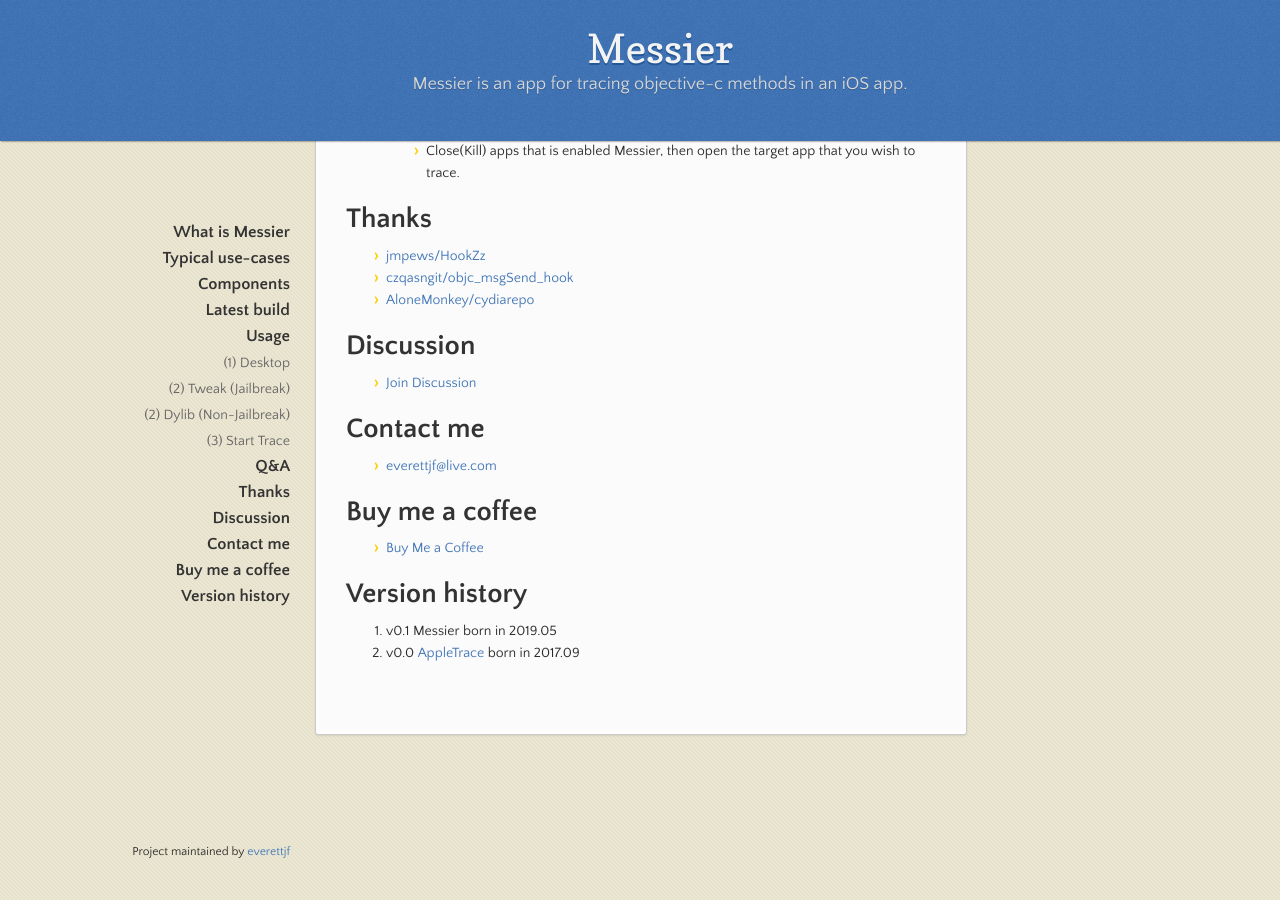
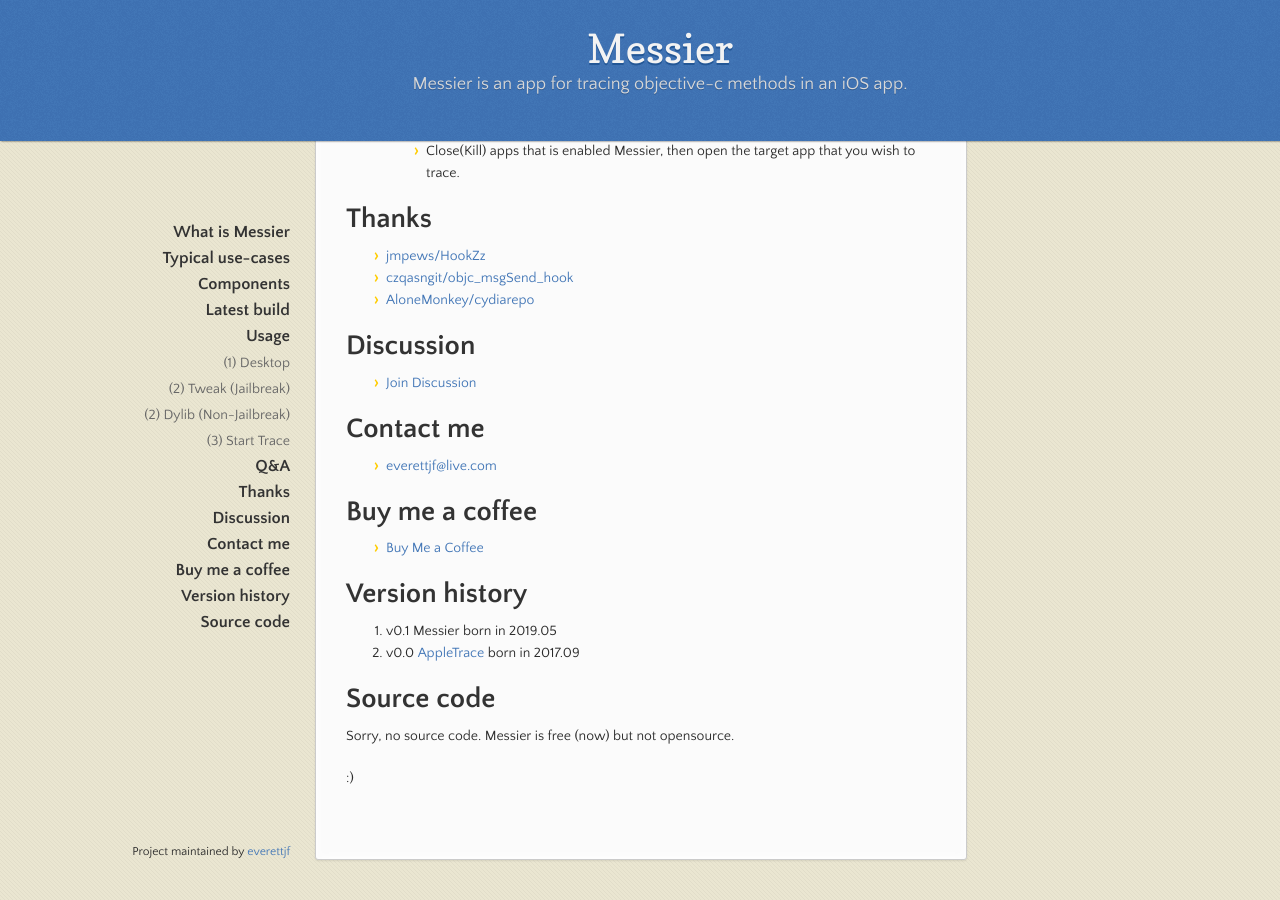
Before and after one commit to messier-app/website, a Jekyll site: the page built from index.md, in a window 1280 px wide and 900 px high, scrolled down 2287 px. Built offline with Jekyll 4.4.1, drawn with Linux system fonts in a browser that asks for light colours; our own code applies the rules of GitHub Pages for plain Markdown files.

Commit message:
Update index.md

```diff
--- a/index.md
+++ b/index.md
@@ -118,3 +118,10 @@ MessierMainThreadMethodsOnly : true | false
 
 1. v0.1 Messier born in 2019.05
 1. v0.0 [AppleTrace](https://github.com/everettjf/AppleTrace) born in 2017.09
+
+
+# Source code
+
+Sorry, no source code. Messier is free (now) but not opensource.
+
+:)
```
